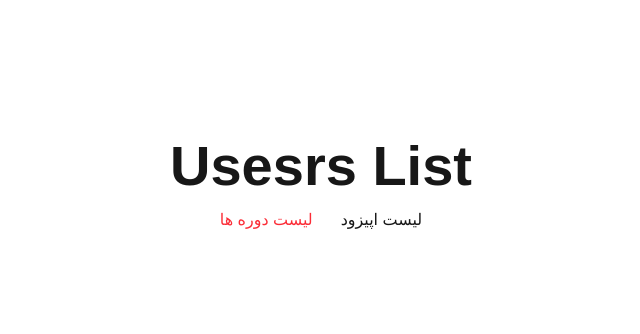
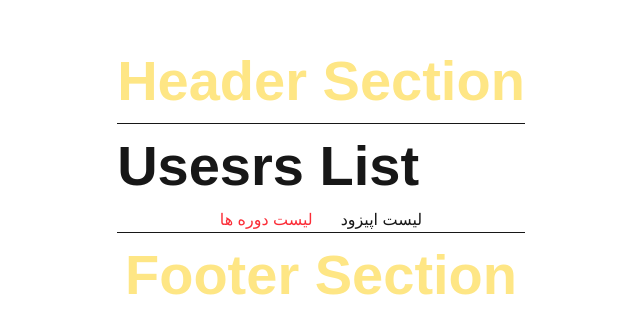
Before and after one commit to farshid117/next-practice, a Next.js app: page /users in a window 1280 px wide. Shown: the part 222-556 px from the top of the page, without its empty margins (319-959 px from the left). Built offline with nearby package versions, Linux system fonts and the light colour scheme.

Commit message:
next-practice: _app.js : add Header & Footer

```diff
--- a/pages/404.js
+++ b/pages/404.js
@@ -4,7 +4,7 @@ function NotFound() {
   return (
     <>
           <h1 className='flex justify-center items-center w-[100vh] text-red-400'>Page NotFound</h1>
-          <p className=' text-center font-bold' style={{direction:"rtl"}}>لطفا آدرس را درست وارد کنید 😊</p>
+          <p className=' text-center font-bold ' style={{direction:"rtl"}}>لطفا آدرس را درست وارد کنید 😊</p>
     </>
   )
 }
--- a/pages/_app.tsx
+++ b/pages/_app.tsx
@@ -2,5 +2,13 @@ import "@/styles/globals.css";
 import type { AppProps } from "next/app";
 
 export default function App({ Component, pageProps }: AppProps) {
-  return <Component {...pageProps} />;
+  return (
+		<>
+			<h1 className='font-sans font-bold text-center  text-amber-200'  style={{fontSize:"3ren"}}> Header Section</h1>
+			<hr />
+			<Component {...pageProps} />
+			<hr />
+			<h1 className=' font-sans font-bold text-center text-amber-200' style={{fontSize:"3ren"}}>Footer Section</h1>
+		</>
+	);
 }
```
